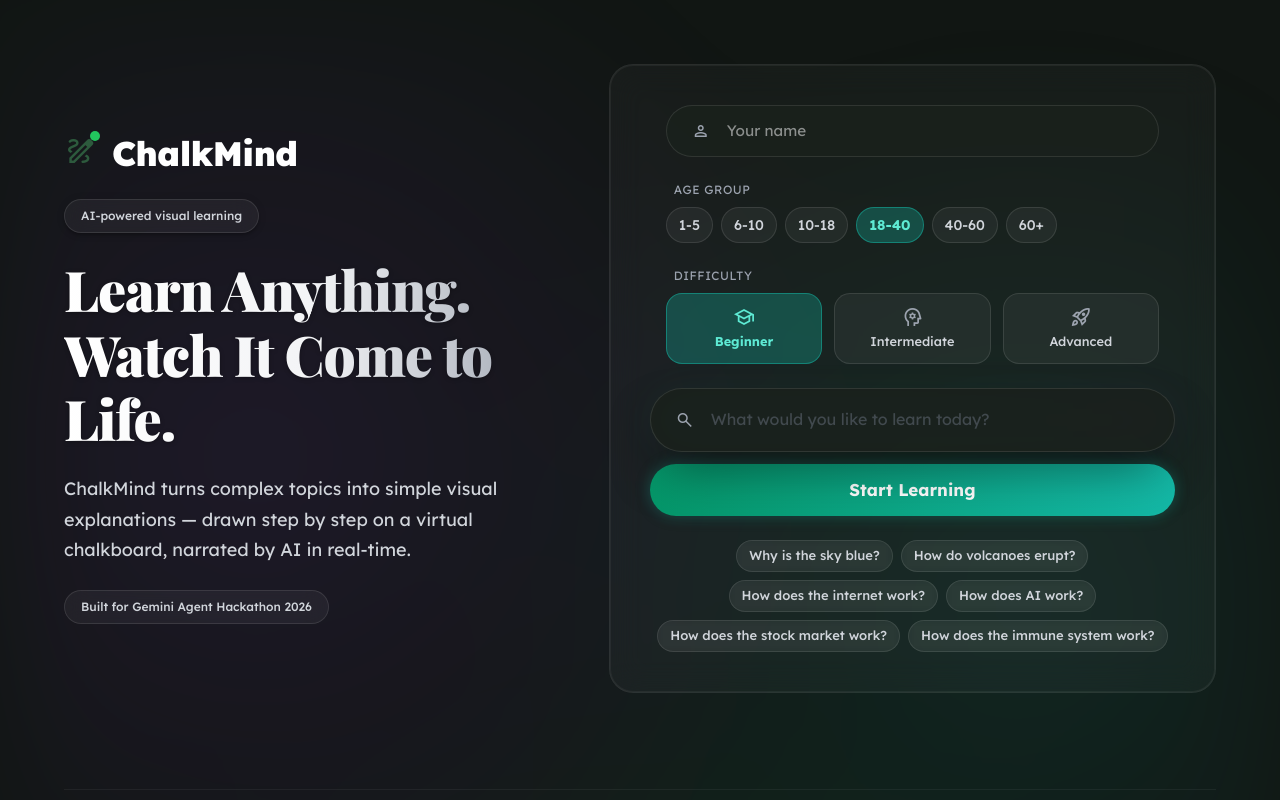
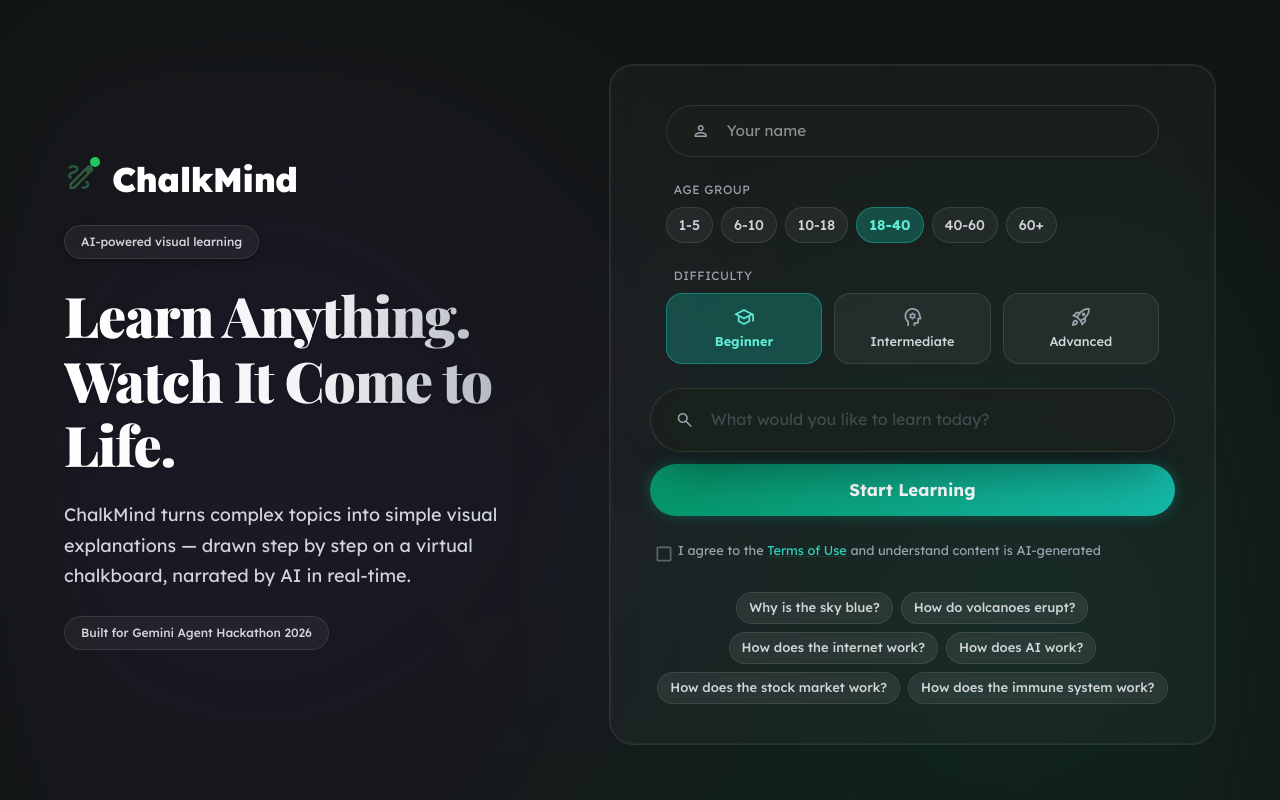
Before and after one commit to santhosh-ssk/chalkmind, a React (Vite) app in the folder frontend/: page / in a window 1280 px wide. Shown: the top 800 px of the page. Built offline with nearby package versions, Linux system fonts and the light colour scheme; no server answers; a web font is replaced by a local one.

Commit message:
added terms and conditions

```diff
--- a/frontend/src/pages/LandingPage.tsx
+++ b/frontend/src/pages/LandingPage.tsx
@@ -4,6 +4,8 @@
 import Container from '@mui/material/Container';
 import Typography from '@mui/material/Typography';
 import Chip from '@mui/material/Chip';
+import Checkbox from '@mui/material/Checkbox';
+import FormControlLabel from '@mui/material/FormControlLabel';
 import Link from '@mui/material/Link';
 
 import NameField from '../components/landing/NameField';
@@ -61,6 +63,7 @@
   const [ageGroup, setAgeGroup] = useState(() => localStorage.getItem('chalkmind_ageGroup') || '18-40');
   const [difficulty, setDifficulty] = useState(() => localStorage.getItem('chalkmind_difficulty') || 'beginner');
   const [topic, setTopic] = useState('');
+  const [agreedToTerms, setAgreedToTerms] = useState(() => localStorage.getItem('chalkmind_agreedToTerms') === 'true');
   const [errors, setErrors] = useState<Record<string, string>>({});
   const navigate = useNavigate();
   const { executeRecaptcha } = useRecaptcha();
@@ -69,9 +72,13 @@
   useEffect(() => { localStorage.setItem('chalkmind_name', name); }, [name]);
   useEffect(() => { localStorage.setItem('chalkmind_ageGroup', ageGroup); }, [ageGroup]);
   useEffect(() => { localStorage.setItem('chalkmind_difficulty', difficulty); }, [difficulty]);
+  useEffect(() => { localStorage.setItem('chalkmind_agreedToTerms', String(agreedToTerms)); }, [agreedToTerms]);
 
   const handleStart = async () => {
     const formErrors = validateForm({ name, topic });
+    if (!agreedToTerms) {
+      formErrors.terms = 'You must agree to the Terms of Use';
+    }
     if (Object.keys(formErrors).length > 0) {
       setErrors(formErrors);
       return;
@@ -290,7 +297,45 @@
               error={errors.topic}
             />
 
-            {/* Topic suggestion pills — below the search/button */}
+            {/* Terms agreement checkbox */}
+            <Box sx={{ display: 'flex', flexDirection: 'column', gap: 0.5 }}>
+              <FormControlLabel
+                control={
+                  <Checkbox
+                    checked={agreedToTerms}
+                    onChange={(e) => setAgreedToTerms(e.target.checked)}
+                    sx={{
+                      color: 'rgba(255,255,255,0.3)',
+                      '&.Mui-checked': { color: '#2dd4bf' },
+                      p: 0.5,
+                    }}
+                    size="small"
+                  />
+                }
+                label={
+                  <Typography variant="caption" sx={{ color: '#9ca3af', fontSize: '0.8rem' }}>
+                    I agree to the{' '}
+                    <Link
+                      component={RouterLink}
+                      to="/terms"
+                      target="_blank"
+                      sx={{ color: '#2dd4bf', '&:hover': { color: '#5eead4' } }}
+                    >
+                      Terms of Use
+                    </Link>
+                    {' '}and understand content is AI-generated
+                  </Typography>
+                }
+                sx={{ mx: 0, alignItems: 'flex-start' }}
+              />
+              {errors.terms && (
+                <Typography variant="caption" sx={{ color: '#ef4444', fontSize: '0.75rem', ml: 3.5 }}>
+                  {errors.terms}
+                </Typography>
+              )}
+            </Box>
+
+            {/* Topic suggestion pills */}
             <Box
               sx={{
                 display: 'flex',
```
